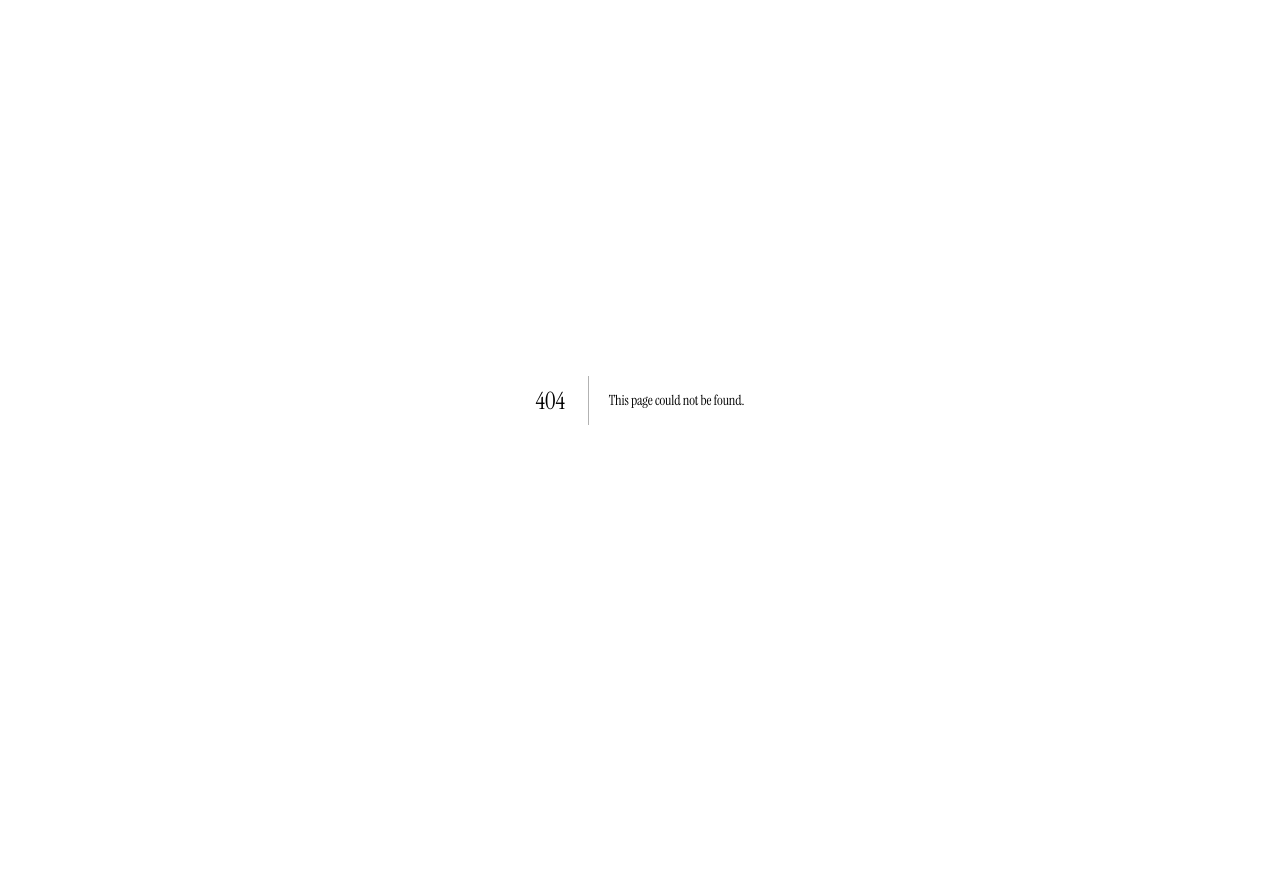
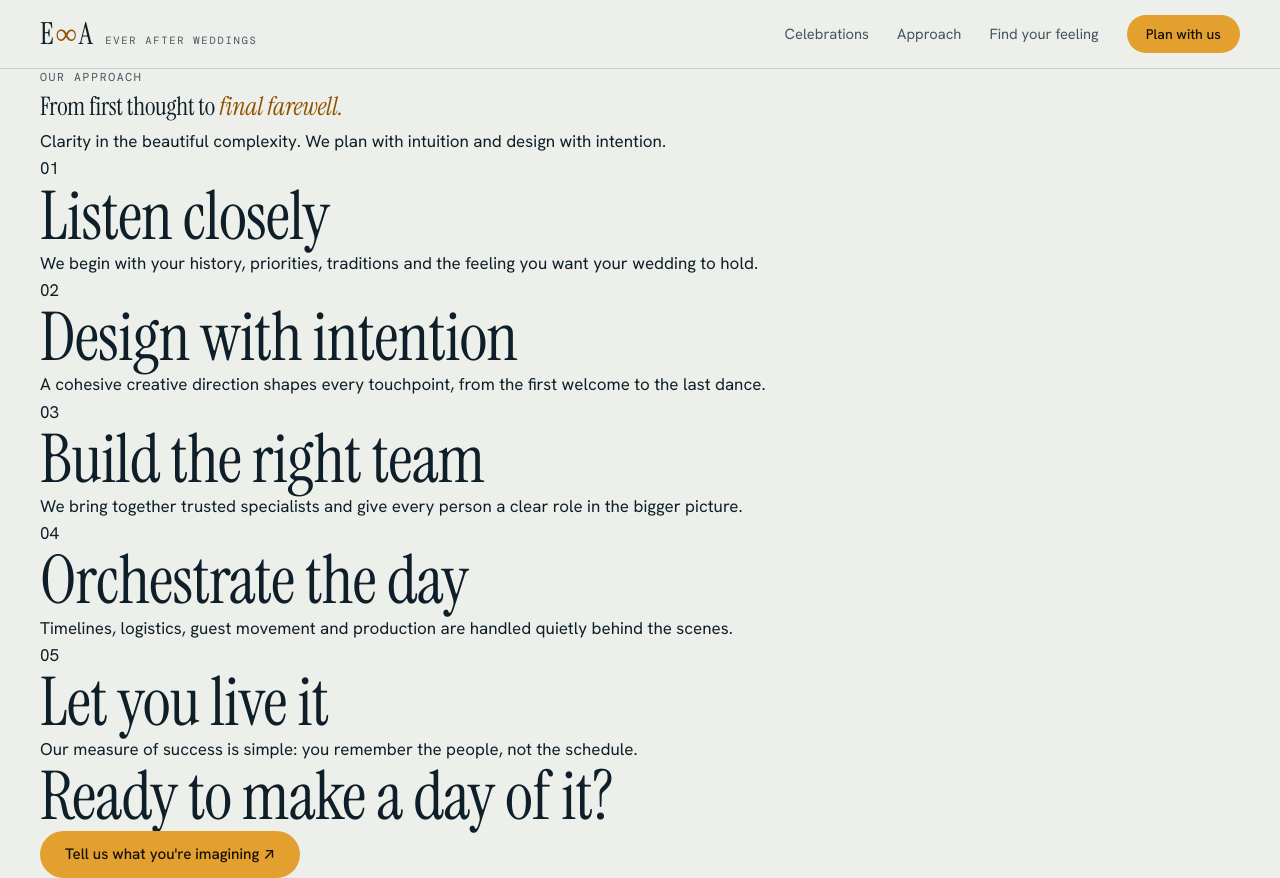
Before and after one commit to copywrk0-lgtm/everafterweddings, a Next.js app: page /approach in a window 1280 px wide. Before the commit this address had no page. Before the commit the page ends 800 px from the top, so only its background shows below. Built offline with nearby package versions, Linux system fonts and the light colour scheme.

Commit message:
Add dedicated Ever After pages and celebration stories

```diff
--- /dev/null
+++ b/src/app/approach/page.tsx
@@ -0,0 +1,3 @@
+import Link from 'next/link'
+const steps=[['01','Listen closely','We begin with your history, priorities, traditions and the feeling you want your wedding to hold.'],['02','Design with intention','A cohesive creative direction shapes every touchpoint, from the first welcome to the last dance.'],['03','Build the right team','We bring together trusted specialists and give every person a clear role in the bigger picture.'],['04','Orchestrate the day','Timelines, logistics, guest movement and production are handled quietly behind the scenes.'],['05','Let you live it','Our measure of success is simple: you remember the people, not the schedule.']]
+export default function ApproachPage(){return <main className="inner-page"><header className="site-header"><div className="wrap bar"><Link className="mark" href="/"><b>E<i>∞</i>A</b><span>Ever After Weddings</span></Link><nav className="nav"><Link href="/celebrations">Celebrations</Link><Link href="/approach">Approach</Link><Link href="/feel">Find your feeling</Link><Link className="btn" href="/plan">Plan with us</Link></nav></div></header><section className="inner-hero"><div className="wrap"><p className="eyebrow">Our approach</p><h1>From first thought to <em>final farewell.</em></h1><p className="lead">Clarity in the beautiful complexity. We plan with intuition and design with intention.</p></div></section><section className="approach-detail"><div className="wrap"><div className="approach-list">{steps.map(([n,t,b])=><article key={n}><span>{n}</span><div><h2>{t}</h2><p>{b}</p></div></article>)}</div></div></section><div className="page-cta"><div className="wrap"><h2>Ready to make a day of it?</h2><Link className="btn" href="/plan">Tell us what you're imagining ↗</Link></div></div></main>}
```
